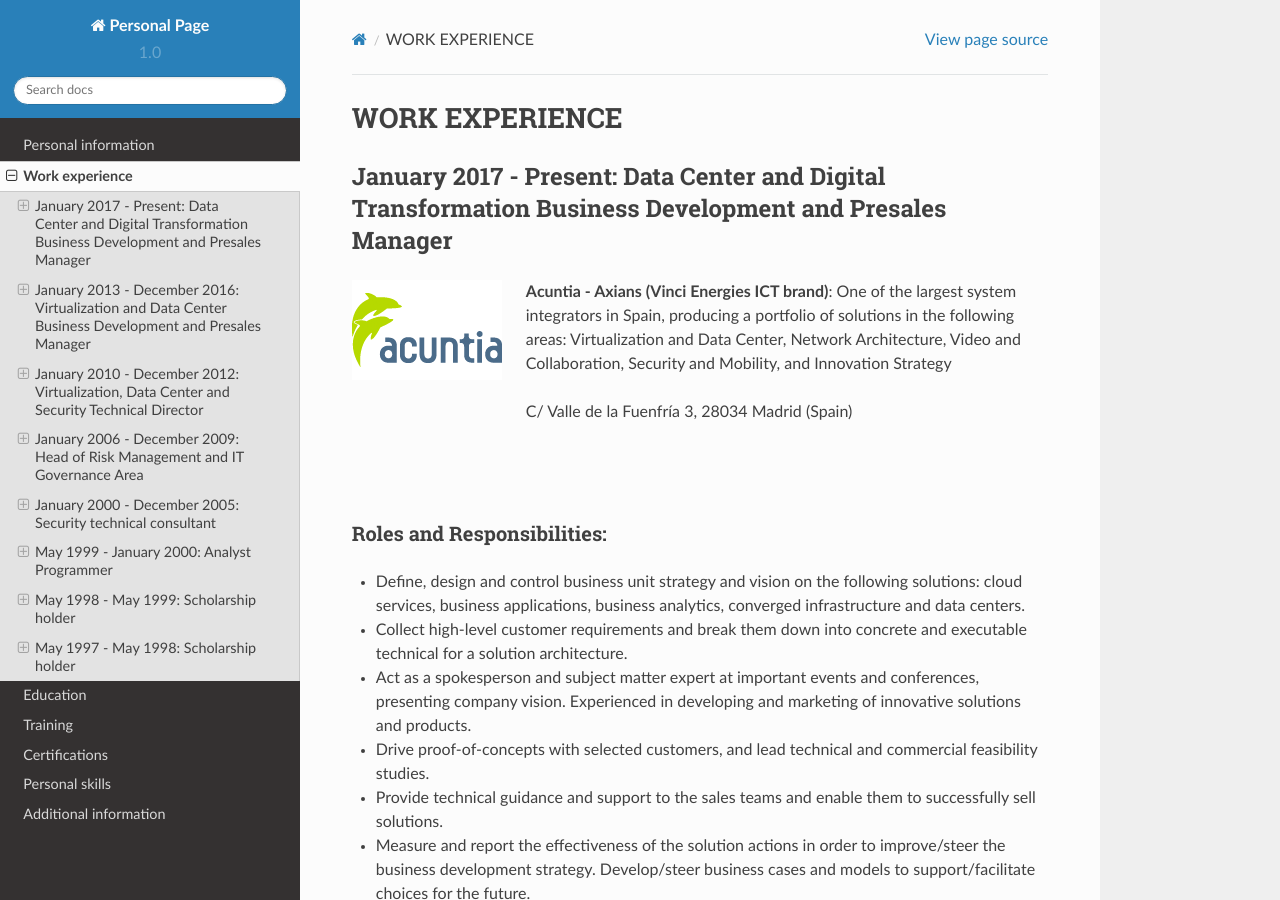
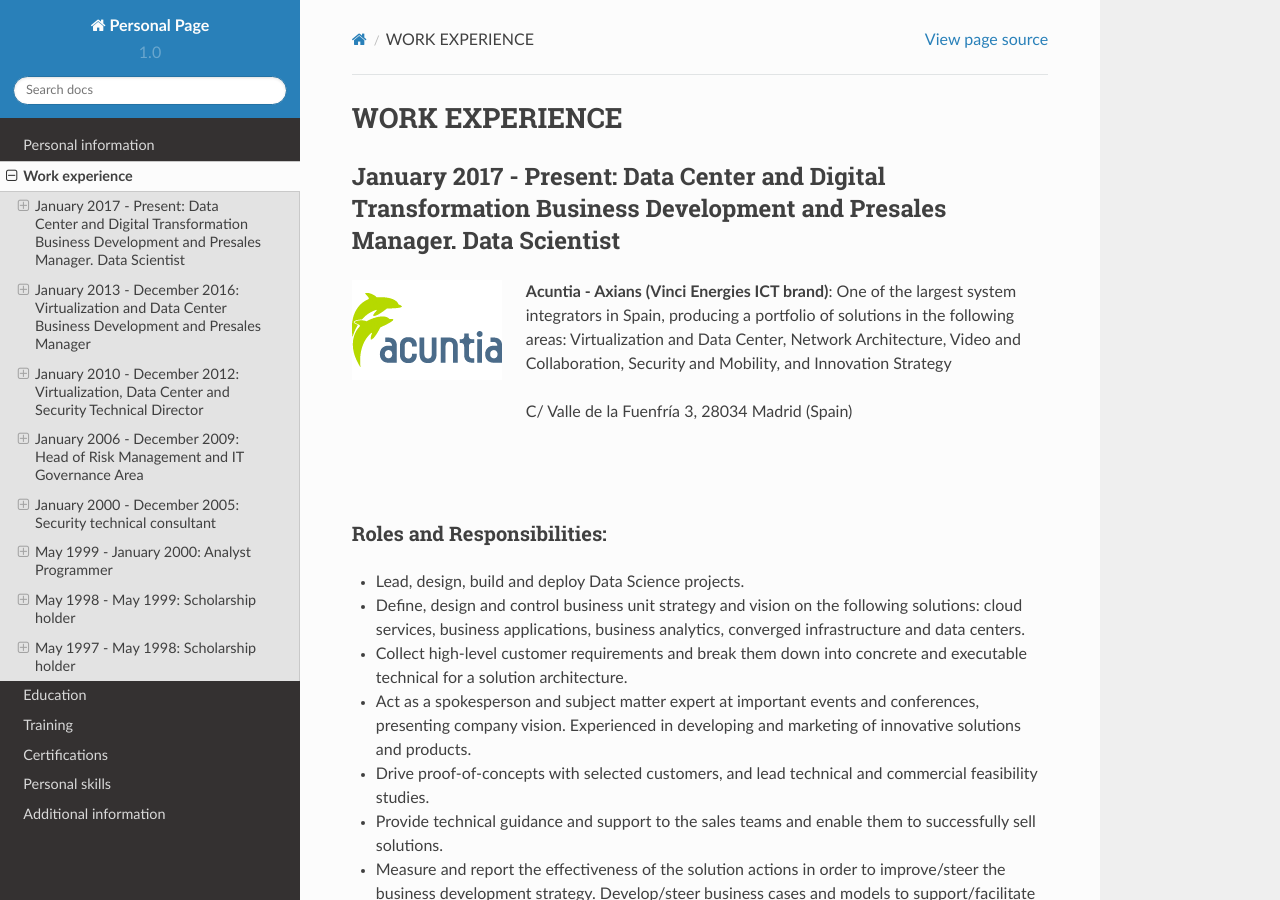
Before and after one commit to jacubero/Resume, a Sphinx documentation site: the page built from Sphinx/source/work.rst, in a window 1280 px wide and 900 px high. Built offline with Sphinx 7.4.7 and the Read the Docs theme 2.0.0, drawn with Linux system fonts in a browser that asks for light colours.

Commit message:
New version

```diff
--- a/Sphinx/source/work.rst
+++ b/Sphinx/source/work.rst
@@ -2,9 +2,9 @@
 WORK EXPERIENCE
 ###############
 
-********************************************************************************************************
-January 2017 - Present: Data Center and Digital Transformation Business Development and Presales Manager
-********************************************************************************************************
+************************************************************************************************************************
+January 2017 - Present: Data Center and Digital Transformation Business Development and Presales Manager. Data Scientist
+************************************************************************************************************************
 
 .. image:: /images/acuntia.gif
    :width: 150 px
@@ -19,6 +19,8 @@
 
 Roles and Responsibilities:
 ===========================
+
+* Lead, design, build and deploy Data Science projects.
 
 * Define, design and control business unit strategy and vision on the following solutions: cloud services, business applications, business analytics, converged infrastructure and data centers.
 
```
Also changed, not shown: Sphinx/source/additional.rst (+8 -0 lines), 1 other file.
